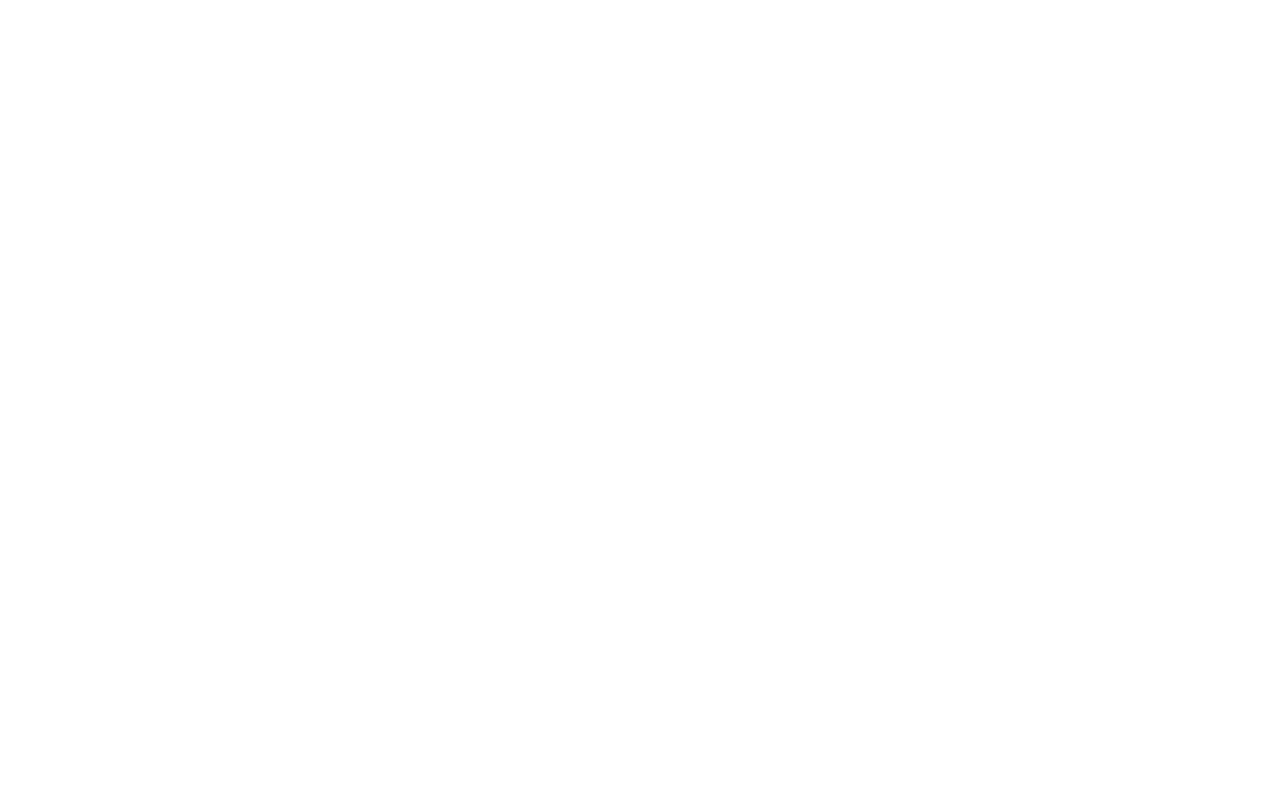
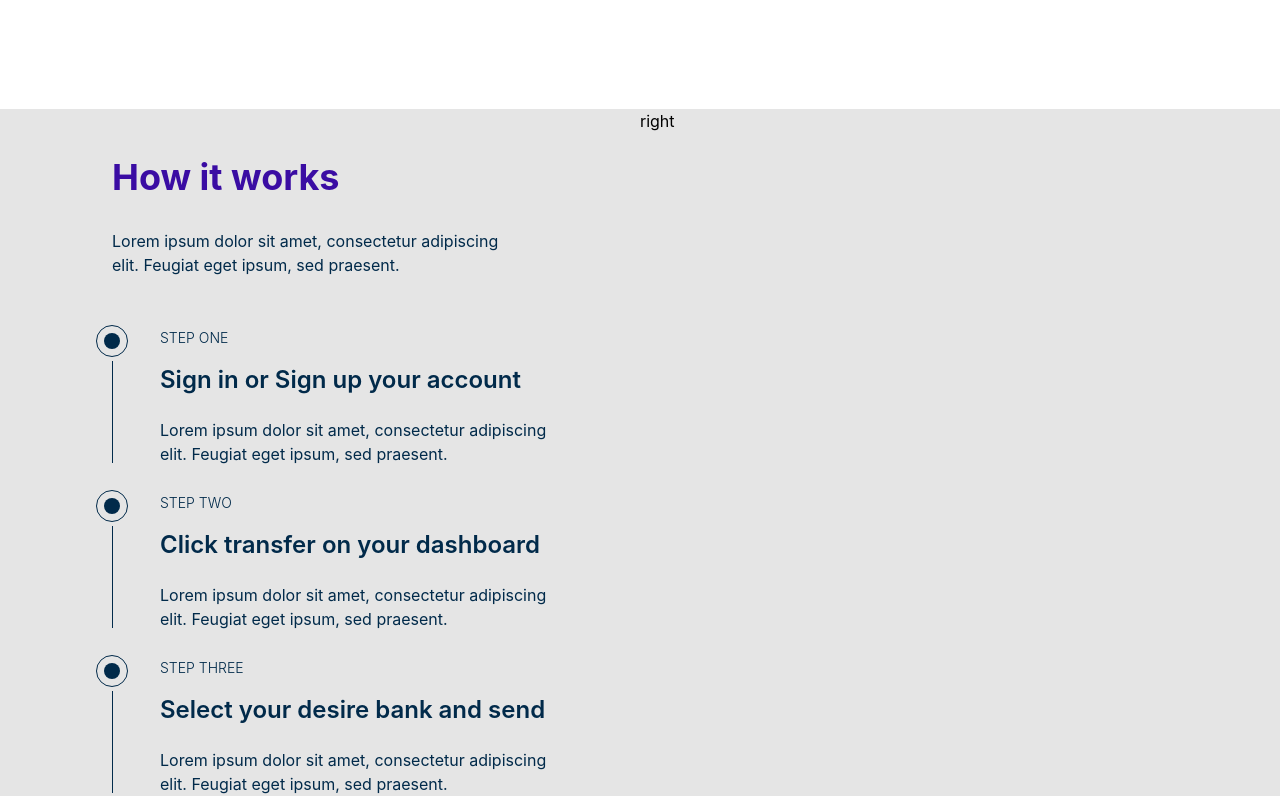
Before and after one commit to Danny4life/fintech.africa, a React (Vite) app: page /homepage in a window 1280 px wide. Shown: the part 1460-2256 px from the top of the page. Before the commit the page ends 1569 px from the top, so only its background shows below. Built offline with nearby package versions, Linux system fonts and the light colour scheme.

Commit message:
add left section

```diff
--- a/src/pages/landing-page/Homepage.jsx
+++ b/src/pages/landing-page/Homepage.jsx
@@ -9,6 +9,8 @@ import VerifyIcon from "../../svg/VerifyIcon";
 import Briefcase from "../../svg/Briefcase";
 import Transaction from "../../svg/Transaction";
 import SecurityIcon from "../../svg/SecurityIcon";
+import Dot1 from "../../svg/Dot1";
+import Hr1 from "../../svg/Hr1";
 
 
 
@@ -174,6 +176,96 @@ const Homepage = () => {
                         </div>
                     </div>
                 </section>
+
+                <section className="bg-[#E5E5E5]">
+                    <div className="flex">
+                        <div className="flex-1 non-italic">
+                            <h1 className="
+                            lg:font-bold lg:text-4xl lg:leading-10 text-[#3A0CA3] lg:pt-12 lg:ml-28 mb-8">
+                                How it works
+                            </h1>
+                            <p className="w-[26rem] font-normal text-[#012A4A] text-base ml-28 leading-6 mb-12">
+                                Lorem ipsum dolor sit amet, consectetur adipiscing elit. Feugiat eget ipsum, sed praesent.
+                            </p>
+                            <div className="flex">
+                                <div>
+                                    <div className="
+                                    flex justify-center items-center w-[32px] h-[32px] bg-[#FFFFFFF] border border-[#012A4A] rounded-2xl ml-24"
+                                    >
+                                        <span className="flex justify-center items-center">
+                                            <Dot1 />
+                                        </span>
+                                    </div>
+                                    <div className="ml-28 pt-1">
+                                        <Hr1 />
+                                    </div>
+                                </div>
+
+
+                                <div className="non-italic ml-8">
+                                    <span className="text-sm font-light text-[#012A4A] leading-6">STEP ONE</span>
+                                    <h2 className="text-2xl font-semibold text-[#012A4A] leading-7 mb-6 pt-4">Sign in or Sign up your account</h2>
+                                    <p className="w-[26rem] text-base font-normal text-[#012A4A] leading-6 mb-6">Lorem ipsum dolor sit amet, consectetur adipiscing elit.
+                                        Feugiat eget ipsum, sed praesent.
+                                    </p>
+                                </div>
+                            </div>
+
+                            <div className="flex">
+                                <div>
+                                    <div className="
+                                    flex justify-center items-center w-[32px] h-[32px] bg-[#FFFFFFF] border border-[#012A4A] rounded-2xl ml-24"
+                                    >
+                                        <span className="flex justify-center items-center">
+                                            <Dot1 />
+                                        </span>
+                                    </div>
+                                    <div className="ml-28 pt-1">
+                                        <Hr1 />
+                                    </div>
+                                </div>
+
+
+                                <div className="non-italic ml-8">
+                                    <span className="text-sm font-light text-[#012A4A] leading-6 mb-4">STEP TWO</span>
+                                    <h2 className="text-2xl font-semibold text-[#012A4A] leading-7 pt-4 mb-6">Click transfer on your dashboard</h2>
+                                    <p className="w-[26rem] text-base font-normal text-[#012A4A] leading-6 mb-6">Lorem ipsum dolor sit amet, consectetur adipiscing elit.
+                                        Feugiat eget ipsum, sed praesent.
+                                    </p>
+                                </div>
+                            </div>
+
+                            <div className="flex">
+                                <div>
+                                    <div className="
+                                    flex justify-center items-center w-[32px] h-[32px] bg-[#FFFFFFF] border border-[#012A4A] rounded-2xl ml-24"
+                                    >
+                                        <span className="flex justify-center items-center">
+                                            <Dot1 />
+                                        </span>
+                                    </div>
+                                    <div className="ml-28 pt-1">
+                                        <Hr1 />
+                                    </div>
+                                </div>
+
+
+                                <div className="non-italic ml-8">
+                                    <span className="text-sm font-light text-[#012A4A] leading-6 mb-6">STEP THREE</span>
+                                    <h2 className="text-2xl font-semibold text-[#012A4A] leading-7 pt-4 mb-6">Select your desire bank and send</h2>
+                                    <p className="w-[26rem] text-base font-normal text-[#012A4A] leading-6">Lorem ipsum dolor sit amet, consectetur adipiscing elit.
+                                        Feugiat eget ipsum, sed praesent.
+                                    </p>
+                                </div>
+                            </div>
+                        </div>
+                        <div className="flex-1">
+                            right
+                        </div>
+
+                    </div>
+
+                </section>
             </main>
         </section>
 
--- /dev/null
+++ b/src/svg/Dot1.jsx
@@ -0,0 +1,10 @@
+const Dot1 = () => {
+    return (
+        <svg width="16" height="16" viewBox="0 0 16 16" fill="none" xmlns="http://www.w3.org/2000/svg">
+        <circle cx="8" cy="8" r="8" fill="#012A4A"/>
+        </svg>
+
+     );
+}
+
+export default Dot1;
--- /dev/null
+++ b/src/svg/Hr1.jsx
@@ -0,0 +1,10 @@
+const Hr1 = () => {
+    return (
+        <svg width="1" height="102" viewBox="0 0 1 102" fill="none" xmlns="http://www.w3.org/2000/svg">
+        <line x1="0.5" y1="2.18557e-08" x2="0.499996" y2="102" stroke="#012A4A"/>
+        </svg>
+
+     );
+}
+
+export default Hr1;
--- /dev/null
+++ b/src/svg/Radio1.jsx
@@ -0,0 +1,10 @@
+const Radio1 = () => {
+    return (
+        <svg width="32" height="32" viewBox="0 0 32 32" fill="none" xmlns="http://www.w3.org/2000/svg">
+        <circle cx="16" cy="16" r="15.5" fill="white" stroke="#012A4A"/>
+        </svg>
+
+     );
+}
+
+export default Radio1;
```
